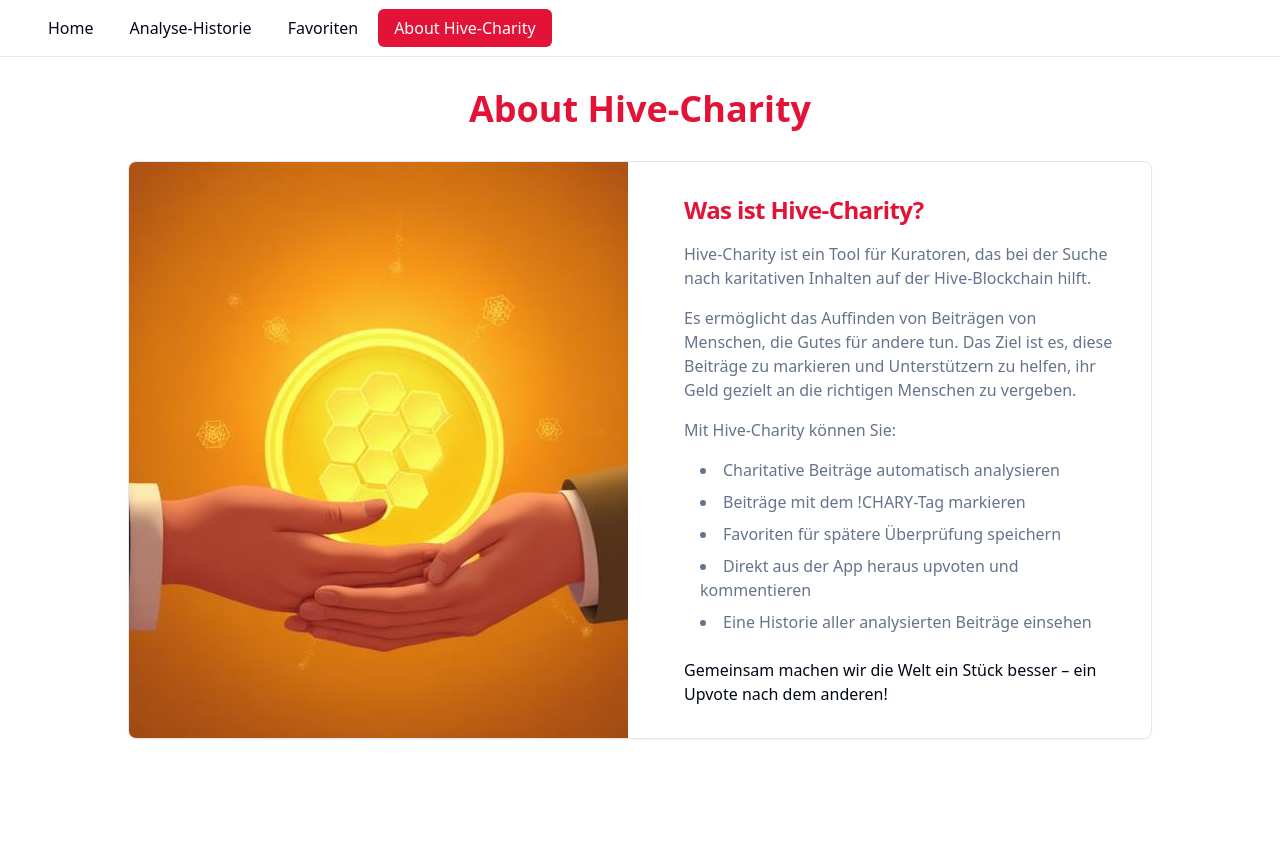
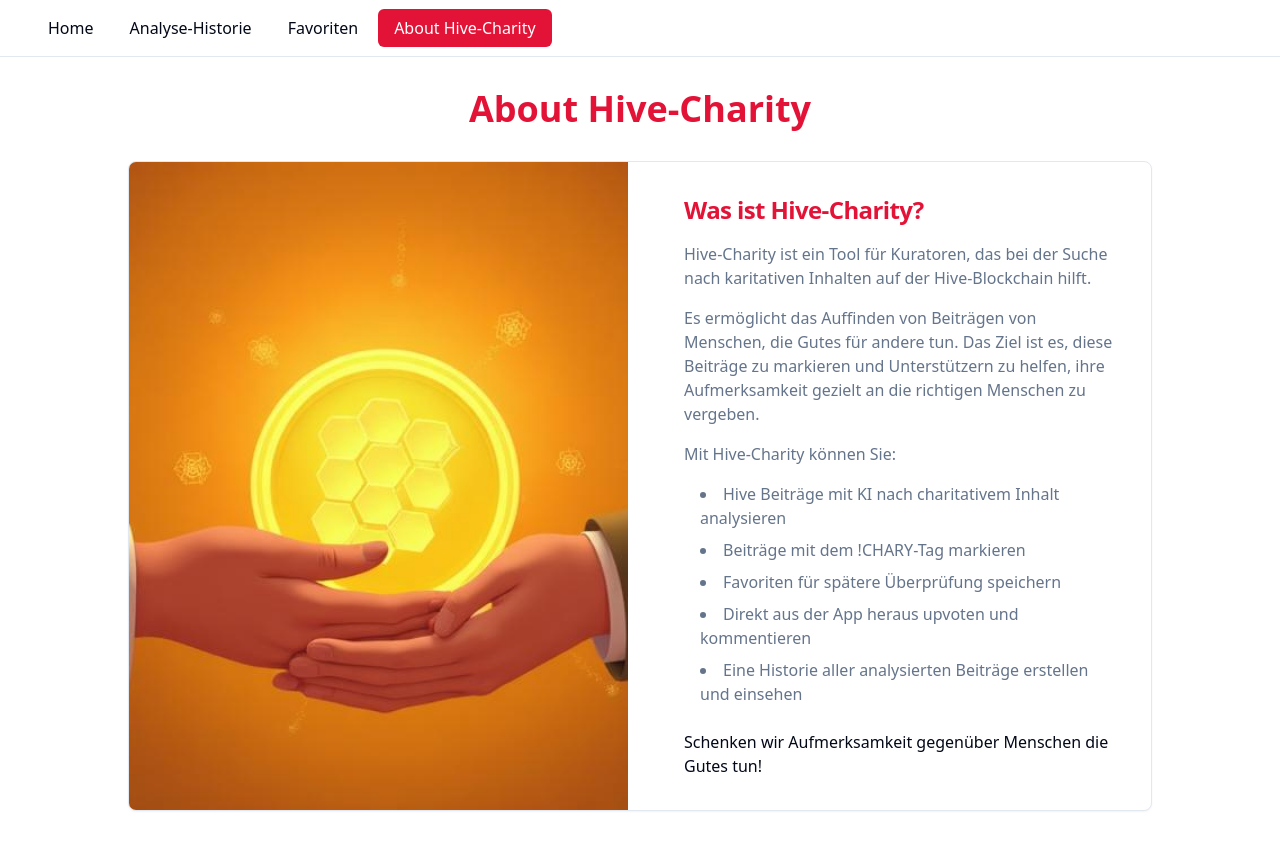
Before and after one commit to achimmertens/hive-charity, a React (Vite) app: page /about in a window 1280 px wide. Before the commit the page ends 800 px from the top, so only its background shows below. Built offline with nearby package versions, Linux system fonts and the light colour scheme.

Commit message:
chore: passt den Text von About Hive Cahrity an

```diff
--- a/src/pages/About.tsx
+++ b/src/pages/About.tsx
@@ -39,7 +39,7 @@ const About: React.FC = () => {
                   <p>
                     Es ermöglicht das Auffinden von Beiträgen von Menschen, die Gutes
                     für andere tun. Das Ziel ist es, diese Beiträge zu markieren und
-                    Unterstützern zu helfen, ihr Geld gezielt an die richtigen Menschen
+                    Unterstützern zu helfen, ihre Aufmerksamkeit gezielt an die richtigen Menschen
                     zu vergeben.
                   </p>
 
@@ -48,15 +48,15 @@ const About: React.FC = () => {
                   </p>
 
                   <ul className="list-disc list-inside space-y-2 ml-4">
-                    <li>Charitative Beiträge automatisch analysieren</li>
+                    <li>Hive Beiträge mit KI nach charitativem Inhalt analysieren</li>
                     <li>Beiträge mit dem !CHARY-Tag markieren</li>
                     <li>Favoriten für spätere Überprüfung speichern</li>
                     <li>Direkt aus der App heraus upvoten und kommentieren</li>
-                    <li>Eine Historie aller analysierten Beiträge einsehen</li>
+                    <li>Eine Historie aller analysierten Beiträge erstellen und einsehen</li>
                   </ul>
 
                   <p className="pt-2 font-medium text-foreground">
-                    Gemeinsam machen wir die Welt ein Stück besser – ein Upvote nach dem anderen!
+                    Schenken wir Aufmerksamkeit gegenüber Menschen die Gutes tun!
                   </p>
                 </div>
               </div>
```
Also changed, not shown: 1 other file (tests, documents, lock files or other folders).
